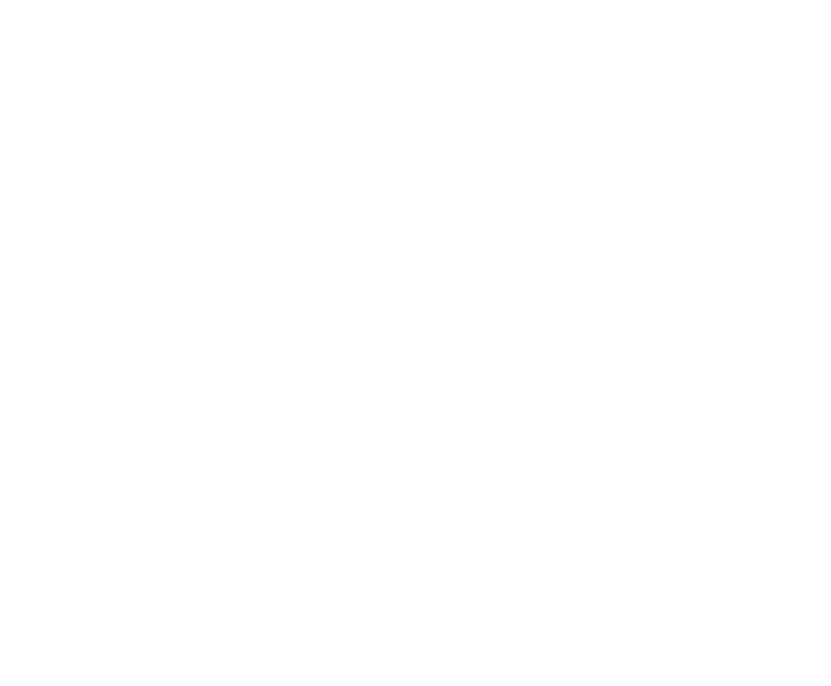
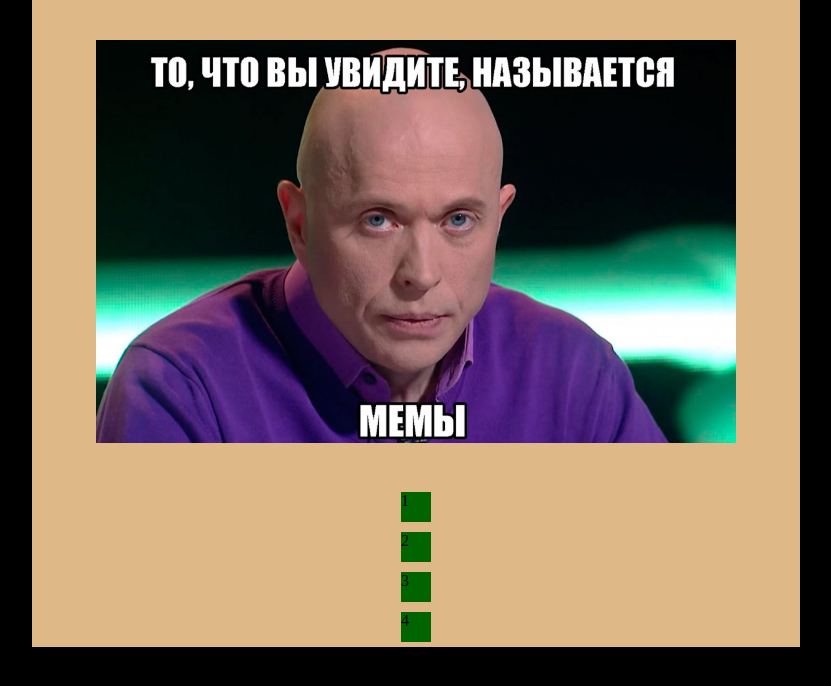
Before and after one commit to frontending/cssMemSlider, a plain HTML site: page cssMemSlider/index.html in a window 1280 px wide. Shown: the whole page, without its empty margins (224-1055 px from the left). Drawn offline with Linux system fonts and the light colour scheme.

Commit message:
feat: add picture change on click (Sat, Oct 16, 2021 01:55:35 AM)

```diff
--- a/cssMemSlider/index.html
+++ b/cssMemSlider/index.html
@@ -10,6 +10,30 @@
     <link rel="stylesheet" href="style.css">
 </head>
 <body>
+    <div class="wrapper">
+        <input type="radio" id="btn1" name="radio" checked>
+        <div class="img1-wrapper">
+            <img class="img1" src="assets/img/mem1.jpg" alt="img1">
+        </div>
+        <input type="radio" id="btn2" name="radio">
+        <div class="img2-wrapper">
+            <img class="img2" src="assets/img/mem2.jpg" alt="img2">
+        </div>
+        <input type="radio" id="btn3" name="radio">
+        <div class="img3-wrapper">
+            <img class="img3" src="assets/img/mem3.jpg" alt="img3">
+        </div>
+        <input type="radio" id="btn4" name="radio">
+        <div class="img4-wrapper">
+            <img class="img4" src="assets/img/mem4.png" alt="img4">
+        </div>
 
+        <label class="label-btn1" for="btn1">1</label>
+        <label class="label-btn2" for="btn2">2</label>
+        <label class="label-btn3" for="btn3">3</label>
+        <label class="label-btn4" for="btn4">4</label>
+
+
+    </div>
 </body>
 </html>
--- a/cssMemSlider/style.css
+++ b/cssMemSlider/style.css
@@ -0,0 +1,54 @@
+*{
+    margin: 0;
+    padding: 0;
+}
+
+body {
+    display: flex;
+    flex-direction: column;
+    align-items: center;
+    background-color: black;
+}
+
+.wrapper {
+    display: flex;
+    flex-direction: column;
+    align-items: center;
+    background-color: burlywood;
+}
+
+#btn1, #btn2, #btn3, #btn4 {
+    display: none;
+}
+
+.img1-wrapper, .img2-wrapper, .img3-wrapper, .img4-wrapper {
+    display: none;
+    margin: 5vh 5vw;
+}
+
+img {
+    width: 50vw;
+}
+
+#btn1:checked + .img1-wrapper {
+    display: block;
+}
+
+#btn2:checked + .img2-wrapper {
+    display: block;
+}
+
+#btn3:checked + .img3-wrapper {
+    display: block;
+}
+
+#btn4:checked + .img4-wrapper {
+    display: block;
+}
+
+label {
+    width: 30px;
+    height: 30px;
+    background-color: darkgreen;
+    margin: 5px;
+}
```
Also changed, not shown: cssMemSlider/assets/img/mem1.jpg (added), cssMemSlider/assets/img/mem2.jpg (added), cssMemSlider/assets/img/mem3.jpg (added), cssMemSlider/assets/img/mem4.png (added).
